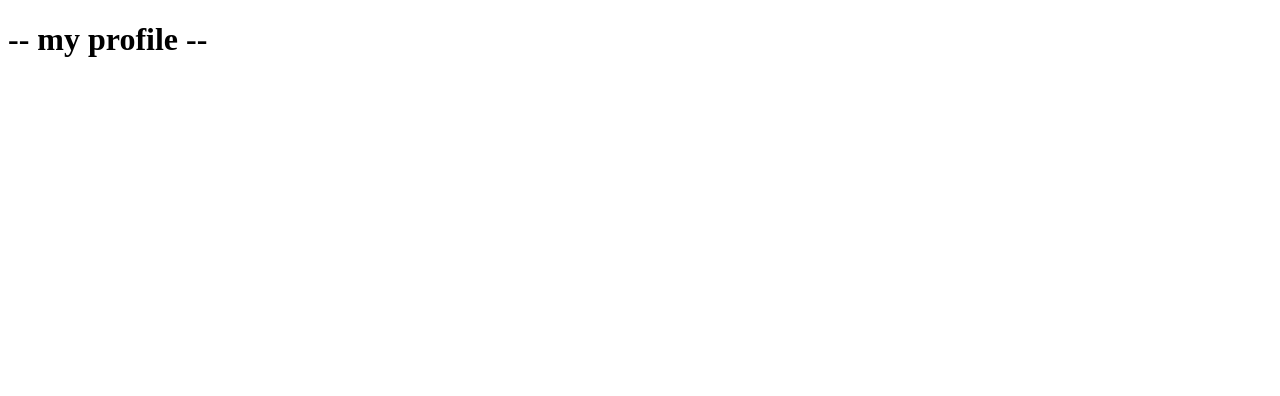
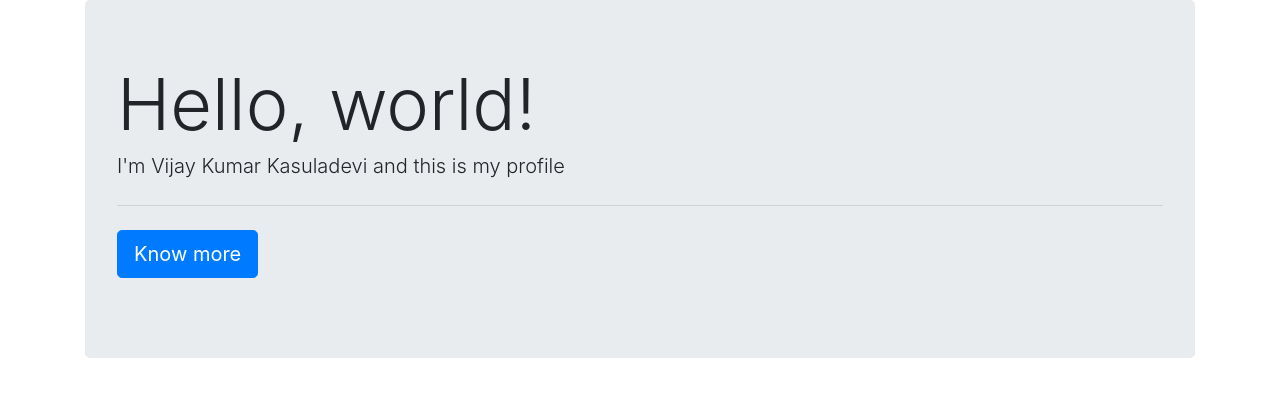
Before and after one commit to kasuladevivijay/kasuladevivijay.github.io, a plain HTML site: page index.html in a window 1280 px wide. Drawn offline with nearby package versions, Linux system fonts and the light colour scheme.

Commit message:
content updated

```diff
--- a/index.html
+++ b/index.html
@@ -1,10 +1,28 @@
 <!DOCTYPE html>
 <html>
+
 <head>
   <meta charset="utf-8">
   <title></title>
+  <link rel="stylesheet" href="https://cdnjs.cloudflare.com/ajax/libs/twitter-bootstrap/4.0.0-beta/css/bootstrap.min.css">
 </head>
+
 <body>
-    <h1>-- my profile --</h1>
+  <div class="container">
+    <div class="row">
+      <div class="col-md-12">
+        <div class="jumbotron">
+          <h1 class="display-3">Hello, world!</h1>
+          <p class="lead">I'm Vijay Kumar Kasuladevi and this is my profile</p>
+          <hr class="my-4">
+          <p></p>
+          <p class="lead">
+            <a class="btn btn-primary btn-lg" href="#" role="button">Know more</a>
+          </p>
+        </div>
+      </div>
+    </div>
+  </div>
 </body>
+
 </html>
```
Lines whose indentation alone changed are shown as unchanged.
